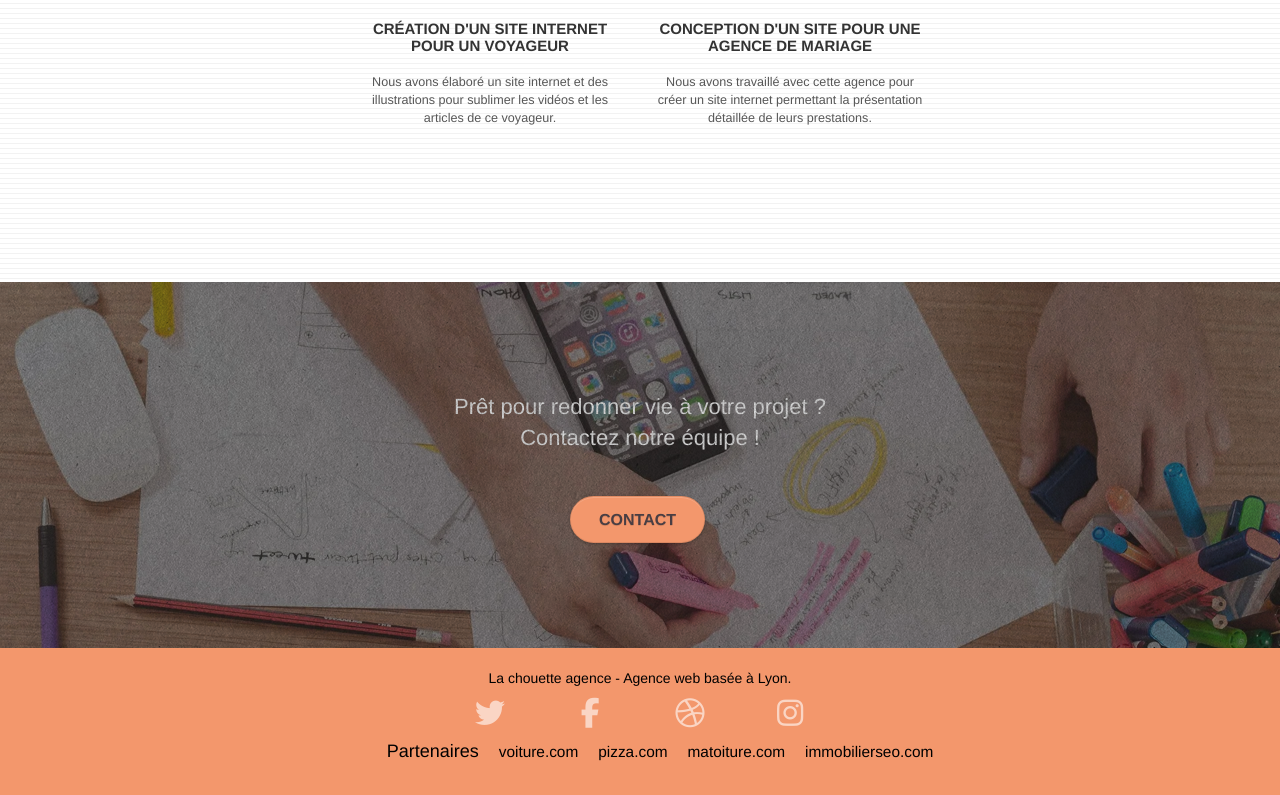
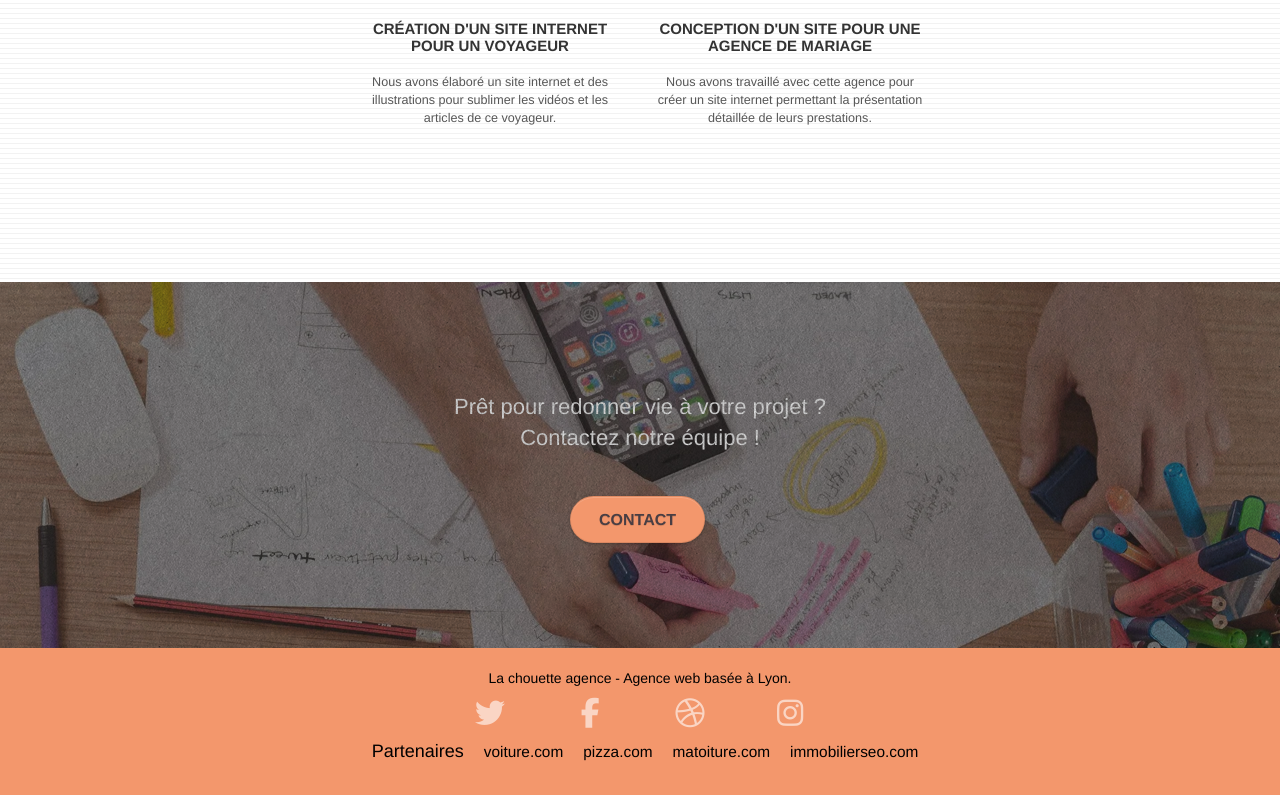
Before and after one commit to PROJECT-OC/P4-testPerformV2, a plain HTML site: page index.html in a window 1280 px wide. Shown: the part 2704-3499 px from the top of the page. Drawn offline with Linux system fonts and the light colour scheme; some packages are replaced by stand-ins of ours.

Commit message:
Finalisation du projet

```diff
--- a/index.html
+++ b/index.html
@@ -103,9 +103,6 @@ par les différents algo de Google : //OK-->
 
 
 	<!--contact.html-->
-	<!--Changment du title de la page / Contact-->
-	<!--Problème de positionnement de la navbar version desktop / tablette / repositionnement de la navbar-->
-	<!--Problème de toggle navigation sur la version mobile / refonte de la toggle navigation version mobile-->
 	<!--Problème d'affichage du texte dans le container block-lg le texte passe en arrière plan par apport au background-->
 	<!--Refonte du formulaire // changement des messages d'erreurs qui étais en anglais changement en français Fichier : jqBootstrapValidation.js //OK-->
 	<!--Centrer les différents éléments-->
@@ -113,6 +110,7 @@ par les différents algo de Google : //OK-->
 	<!--A faire-->
 	<!--Modifier la meta description de la page contact-->
 	<!--Assurez-vous que vos pages sont adaptées aux mobiles afin que les utilisateurs n'aient pas à pincer ou à zoomer pour lire les pages de contenu-->
+	<!--Ajout de label for="" pour des différent input -->
 
 
 </head>
@@ -375,8 +373,8 @@ par les différents algo de Google : //OK-->
 								</div>
 							</div>
 						</div>
-						<div class="row content-list">
-							<div class="col-sm-4 center-elt">
+						<div class="row list-item">
+							<div class="col-sm-4 margin-a">
 								<ul class="list-item">
 									<li class="title-list">Partenaires</li>
 									<li><a href="voiture.com">voiture.com</a></li>
--- a/style.css
+++ b/style.css
@@ -843,14 +843,9 @@ h4 {
 
 /*Footer*/
 
-.content-list,
-.center-elt,
 .list-item {
     display: flex;
     justify-content: center;
-}
-
-.list-item {
     align-items: center;
     width: 100%;
 }
@@ -875,6 +870,13 @@ h4 {
 .cl-1 {
     color: black !important;
 }
+
+.margin-a {
+    display: flex;
+    justify-content: center;
+}
+
+
 
 @media (max-width: 1024px) {
     .bloc {
@@ -1077,6 +1079,11 @@ h4 {
         width: 180px;
         height: 320px;
     }
+    .list-item {
+        display: flex;
+        flex-direction: column;
+    }
+
 }
 
 @media (max-width: 400px) {
```
